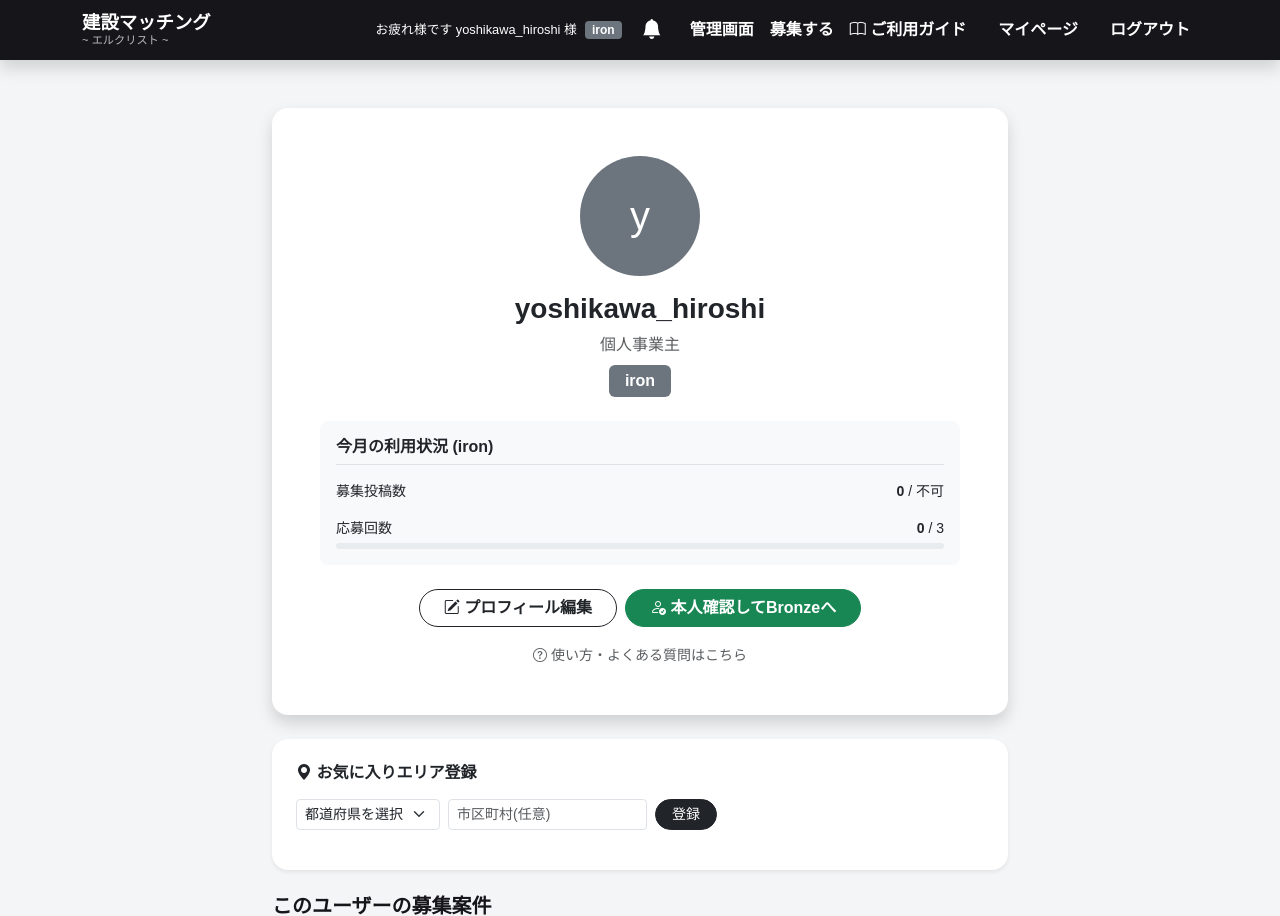
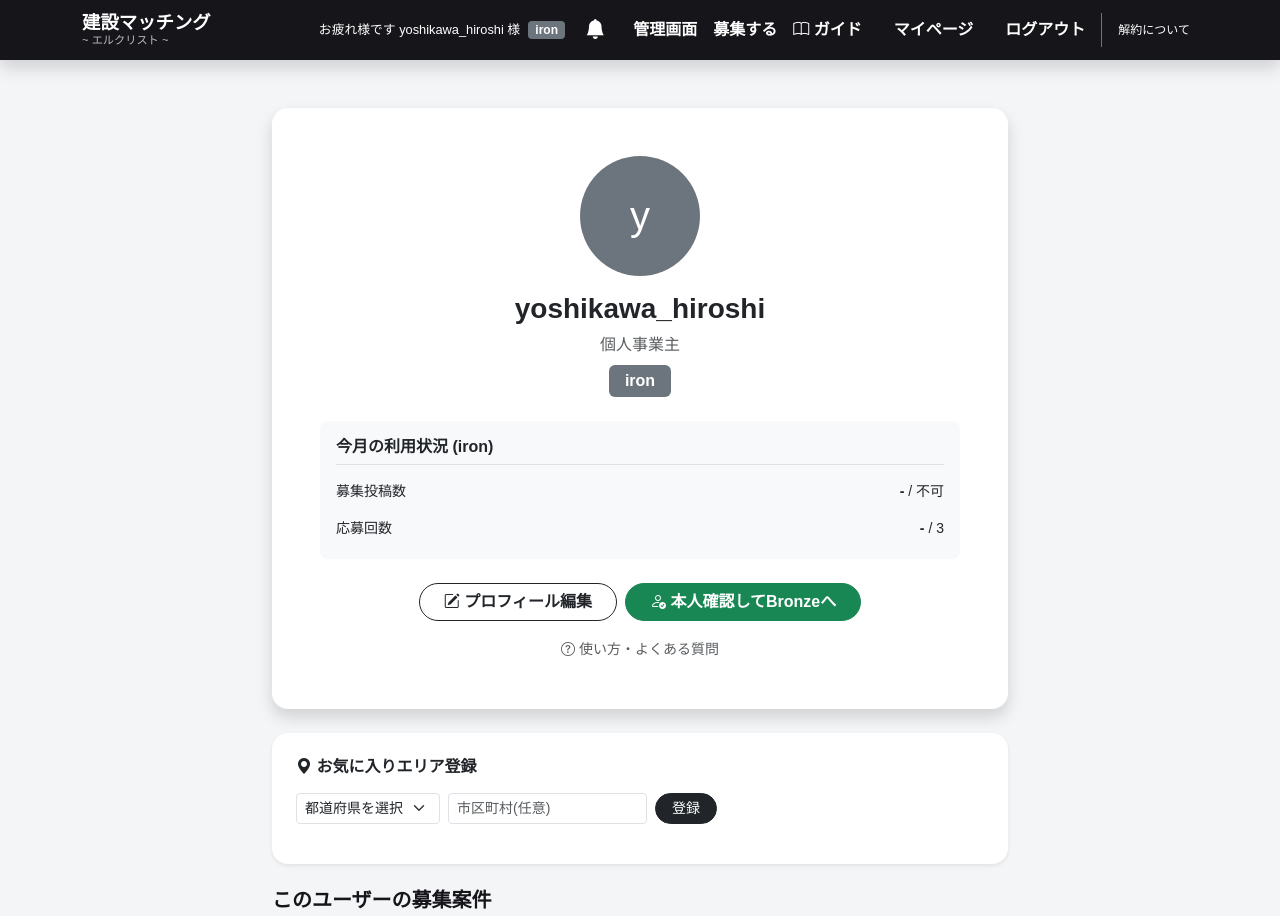
Before and after one commit to Elchristo-j/kensetsu-app, a Django app: page /profile/1/ in a window 1280 px wide. Shown: the top 916 px of the page. Run offline with Django 5.2, Linux system fonts and the light colour scheme; a user stored in the database is signed in; data comes from the database, SQL or seed files in the repository; data that the repository does not hold is empty.

Commit message:
んん？こ、これは

```diff
--- a/accounts/templates/accounts/profile_detail.html
+++ b/accounts/templates/accounts/profile_detail.html
@@ -42,35 +42,23 @@
                                 <div class="d-flex justify-content-between small mb-1">
                                     <span>募集投稿数</span>
                                     <span>
-                                        <span class="fw-bold">{{ posts_this_month|default:"0" }}</span> /
+                                        <span class="fw-bold">-</span> /
                                         {% if target_user.profile.posting_limit == 0 %}不可
                                         {% elif target_user.profile.posting_limit >= 999 %}∞
                                         {% else %}{{ target_user.profile.posting_limit }}{% endif %}
                                     </span>
                                 </div>
-                                {% if target_user.profile.posting_limit > 0 and target_user.profile.posting_limit < 999 %}
-                                    <div class="progress" style="height: 6px;">
-                                        <div class="progress-bar bg-primary" role="progressbar"
-                                             style="width: {% widthratio posts_this_month target_user.profile.posting_limit 100 %}%;"></div>
-                                    </div>
-                                {% endif %}
                             </div>
 
                             <div>
                                 <div class="d-flex justify-content-between small mb-1">
                                     <span>応募回数</span>
                                     <span>
-                                        <span class="fw-bold">{{ applies_this_month|default:"0" }}</span> /
+                                        <span class="fw-bold">-</span> /
                                         {% if target_user.profile.monthly_limit >= 999 %}∞
                                         {% else %}{{ target_user.profile.monthly_limit }}{% endif %}
                                     </span>
                                 </div>
-                                {% if target_user.profile.monthly_limit < 999 %}
-                                    <div class="progress" style="height: 6px;">
-                                        <div class="progress-bar bg-success" role="progressbar"
-                                             style="width: {% widthratio applies_this_month target_user.profile.monthly_limit 100 %}%;"></div>
-                                    </div>
-                                {% endif %}
                             </div>
                         </div>
 
@@ -80,24 +68,29 @@
                             </a>
 
                             {% with rank=target_user.profile.display_rank|lower %}
+
                                 {% if rank == 'iron' %}
                                     <a href="{% url 'profile_edit' %}#verify-section" class="btn btn-success rounded-pill px-4 fw-bold">
                                         <i class="bi bi-person-check"></i> 本人確認してBronzeへ
                                     </a>
-                                {% elif rank == 'platinum' %}
-                                    <a href="{% url 'subscription_plans' %}" class="btn btn-outline-secondary rounded-pill px-4">
-                                        プラン変更・解約
+
+                                {% elif rank == 'bronze' %}
+                                    <a href="{% url 'subscription_plans' %}" class="btn btn-rankup rounded-pill px-4 shadow-sm">
+                                        <i class="bi bi-gem"></i> ランクアップする
                                     </a>
+
                                 {% else %}
-                                    <a href="{% url 'subscription_plans' %}" class="btn btn-rankup rounded-pill px-4 shadow-sm">ランクアップする</a>
-                                    <a href="{% url 'subscription_plans' %}" class="btn btn-sm btn-link text-muted">解約</a>
+                                    <a href="{% url 'subscription_plans' %}" class="btn btn-outline-primary rounded-pill px-4">
+                                        ランク変更
+                                    </a>
                                 {% endif %}
+
                             {% endwith %}
                         </div>
 
                         <div class="mt-3 text-center">
                             <a href="{% url 'guide_view' %}" class="text-muted small text-decoration-none">
-                                <i class="bi bi-question-circle"></i> 使い方・よくある質問はこちら
+                                <i class="bi bi-question-circle"></i> 使い方・よくある質問
                             </a>
                         </div>
                     {% endif %}
--- a/jobs/views.py
+++ b/jobs/views.py
@@ -152,47 +152,15 @@ def profile_detail(request, user_id):
     from .models import Job, Application # 循環参照回避
     jobs = Job.objects.filter(created_by=target_user).order_by('-id')
 
-    # --- カウンター計算 (修正版: 年と月で指定) ---
-    now = timezone.now()
-
-    # 投稿数
-    posts_this_month = Job.objects.filter(
-        created_by=target_user,
-        created_at__year=now.year,
-        created_at__month=now.month
-    ).count()
-
-    # 応募数
-    # Applicationモデルに applied_at があるか created_at があるか両方試す
-    try:
-        # まず created_at (標準的なDjangoモデル) を試す
-        applies_this_month = Application.objects.filter(
-            applicant=target_user,
-            created_at__year=now.year,
-            created_at__month=now.month
-        ).count()
-    except:
-        try:
-            # 次に applied_at を試す
-            applies_this_month = Application.objects.filter(
-                applicant=target_user,
-                applied_at__year=now.year,
-                applied_at__month=now.month
-            ).count()
-        except:
-            # 万が一どちらもダメなら0
-            applies_this_month = 0
-            print("Warning: Could not count applications. Check model fields.")
-
-    # デバッグ用ログ (RenderのLogsに出力されます)
-    print(f"User: {target_user.username}, Posts: {posts_this_month}, Applies: {applies_this_month}")
+    # カウンター計算は現在無効化しています（テンプレート側では '-' を表示）
+    # 将来的に実装する場合はここで計算ロジックを追加してください
 
     context = {
         'target_user': target_user,
         'jobs': jobs,
         'prefectures': PREFECTURES,
-        'posts_this_month': posts_this_month,
-        'applies_this_month': applies_this_month
+        # カウンター変数は渡さず、テンプレートのdefault表示に任せるか、
+        # 明示的にNoneを渡しても良いです
     }
     return render(request, 'accounts/profile_detail.html', context)
 
--- a/templates/base.html
+++ b/templates/base.html
@@ -18,7 +18,11 @@
         .navbar-dark .navbar-nav .nav-link { color: #ffffff !important; font-weight: 600; }
         .nav-username { color: #ffffff; font-size: 0.8rem; margin-right: 15px; border-right: 1px solid rgba(255,255,255,0.3); padding-right: 15px; }
 
-        /* ランクバッジスタイル (元のCSS設定) */
+        /* 解約リンク用の控えめなスタイル */
+        .nav-link-cancel { font-size: 0.75rem !important; color: rgba(255,255,255,0.6) !important; font-weight: normal !important; }
+        .nav-link-cancel:hover { color: rgba(255,255,255,1.0) !important; text-decoration: underline; }
+
+        /* ランクバッジスタイル */
         .rank-badge { font-size: 0.75rem; padding: 0.25em 0.6em; border-radius: 4px; margin-left: 8px; vertical-align: middle; }
         .badge-platinum { background: linear-gradient(45deg, #2c3e50, #00d2ff) !important; color: white !important; text-transform: uppercase; }
         .badge-gold { background: linear-gradient(45deg, #d4af37, #f1c40f) !important; color: white !important; text-transform: uppercase; }
@@ -80,11 +84,16 @@
 
                         {% if user.is_staff %}<li class="nav-item"><a class="nav-link text-warning fw-bold" href="{% url 'admin_dashboard' %}">管理画面</a></li>{% endif %}
                         <li class="nav-item"><a class="nav-link" href="{% url 'create_job' %}">募集する</a></li>
-                        <li class="nav-item"><a class="nav-link" href="{% url 'guide_view' %}"><i class="bi bi-book"></i> ご利用ガイド</a></li>
+                        <li class="nav-item"><a class="nav-link" href="{% url 'guide_view' %}"><i class="bi bi-book"></i> ガイド</a></li>
                         <li class="nav-item ms-2"><a class="nav-link btn btn-outline-light btn-sm px-3 rounded-pill" href="{% url 'profile_detail' user.id %}">マイページ</a></li>
                         <li class="nav-item ms-2">
                             <form action="{% url 'logout' %}" method="post" class="d-inline">{% csrf_token %}<button type="submit" class="btn btn-link nav-link">ログアウト</button></form>
                         </li>
+
+                        <li class="nav-item ms-2 border-start border-secondary ps-2">
+                             <a class="nav-link nav-link-cancel" href="{% url 'subscription_plans' %}#cancel-info">解約について</a>
+                        </li>
+
                     {% else %}
                         <li class="nav-item"><a class="nav-link" href="{% url 'login' %}">ログイン</a></li>
                         <li class="nav-item ms-2"><a class="btn btn-warning text-dark fw-bold rounded-pill px-4" href="{% url 'signup' %}">新規登録</a></li>
```
